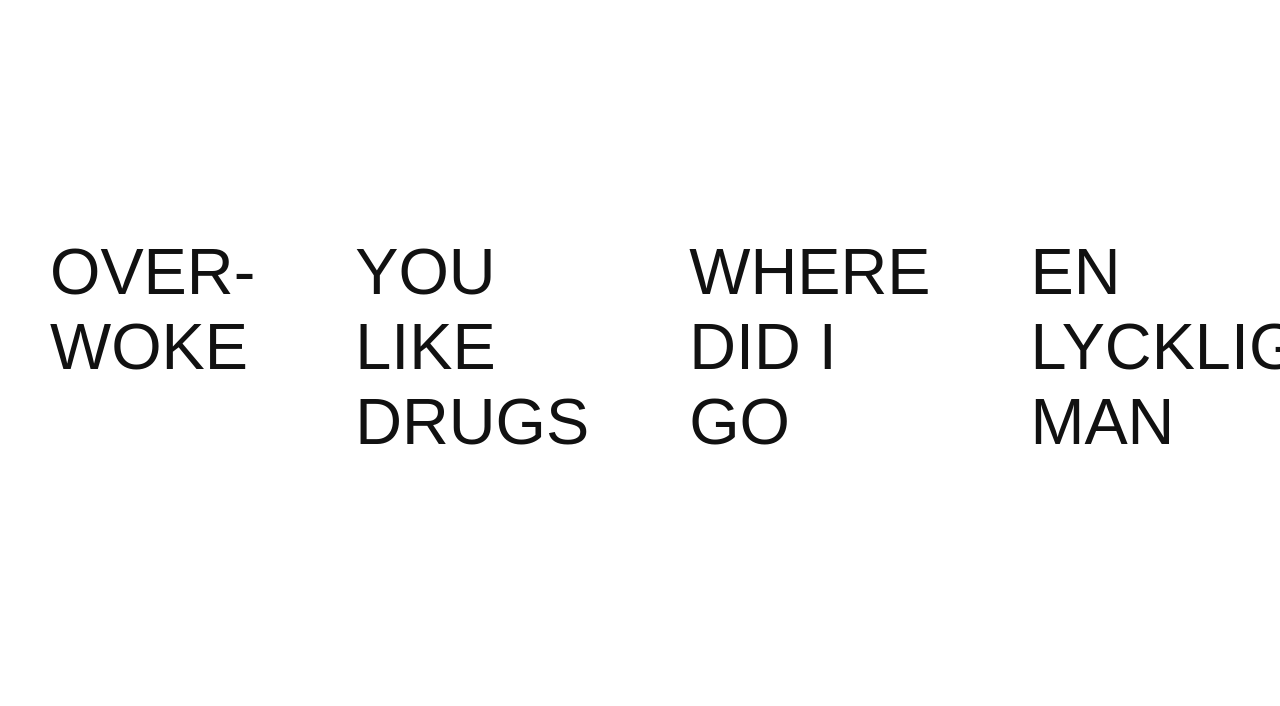
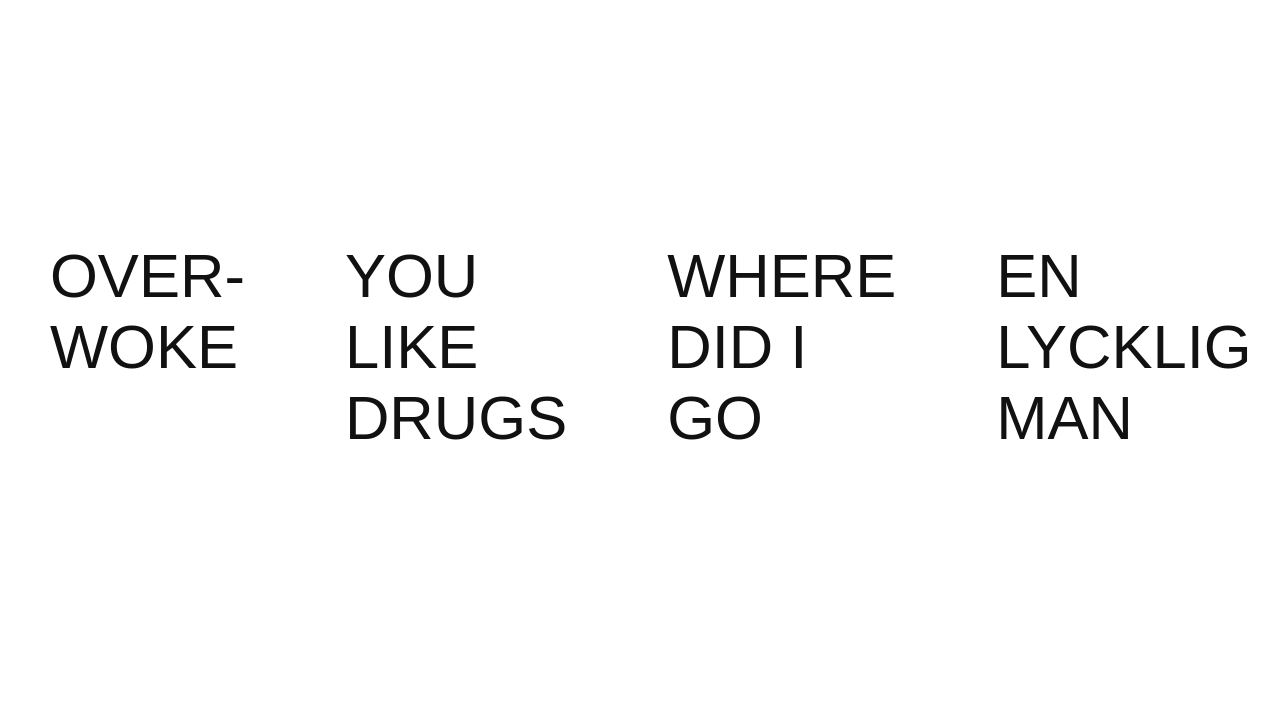
Before and after one commit to davidbramslev-ctrl/DavidBramslev, a plain HTML site: page index.html in a window 1280 px wide. Shown: the part 94-800 px from the top of the page. Drawn offline with Linux system fonts and the light colour scheme; a web font is replaced by a local one.

Commit message:
Decrease font size in film list items

```diff
--- a/style.css
+++ b/style.css
@@ -182,7 +182,7 @@ main {
 }
 
 .film-list li {
-  font-size: 64.8px;
+  font-size: 61.56px;
   font-weight: 500;
   padding: 0 50px;
   margin: 0;
```
